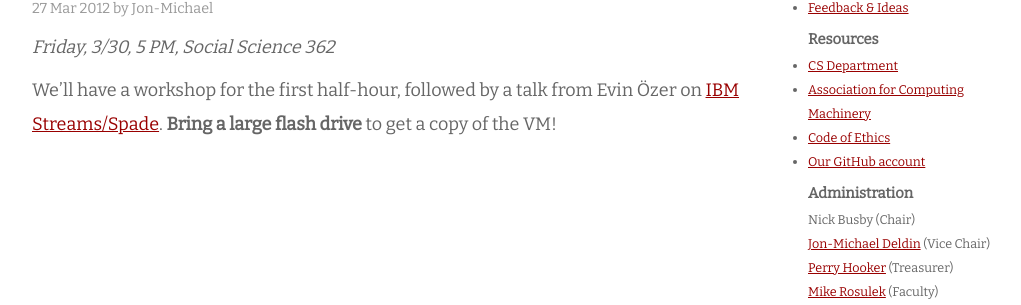
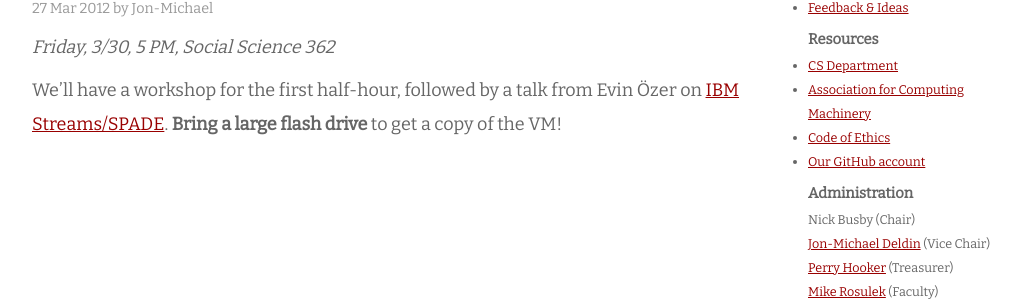
Before and after one commit to umt-cs/umt-cs.github.com, a Jekyll site: the page built from _posts/2012-03-27-meeting.md, in a window 1280 px wide. Shown: the part 256-561 px from the top of the page, without its empty margins (123-1144 px from the left). Built offline with Jekyll 4.4.1, drawn with Linux system fonts in a browser that asks for light colours; Markdown is read by kramdown in place of the engine named in the settings; comment, search, counter and statistics services are not loaded.

Commit message:
Fix case

```diff
--- a/_posts/2012-03-27-meeting.md
+++ b/_posts/2012-03-27-meeting.md
@@ -7,7 +7,7 @@ author: Jon-Michael
 *Friday, 3/30, 5 PM, Social Science 362*
 
 We'll have a workshop for the first half-hour, followed by a talk from Evin
-Özer on [IBM Streams/Spade][streams]. **Bring a large flash drive** to get a
+Özer on [IBM Streams/SPADE][streams]. **Bring a large flash drive** to get a
 copy of the VM!
 
   [streams]: http://www-01.ibm.com/software/data/infosphere/streams/
```
